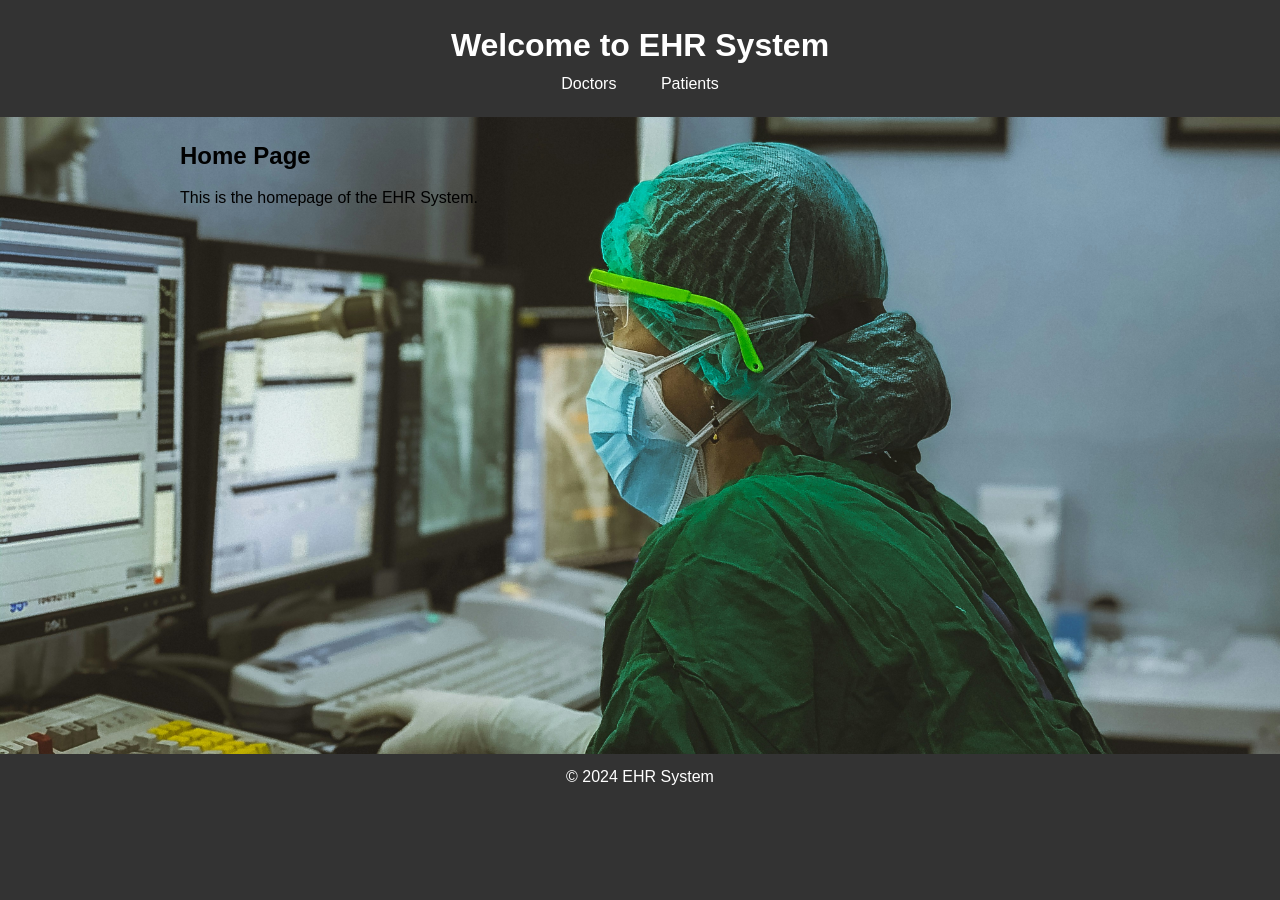
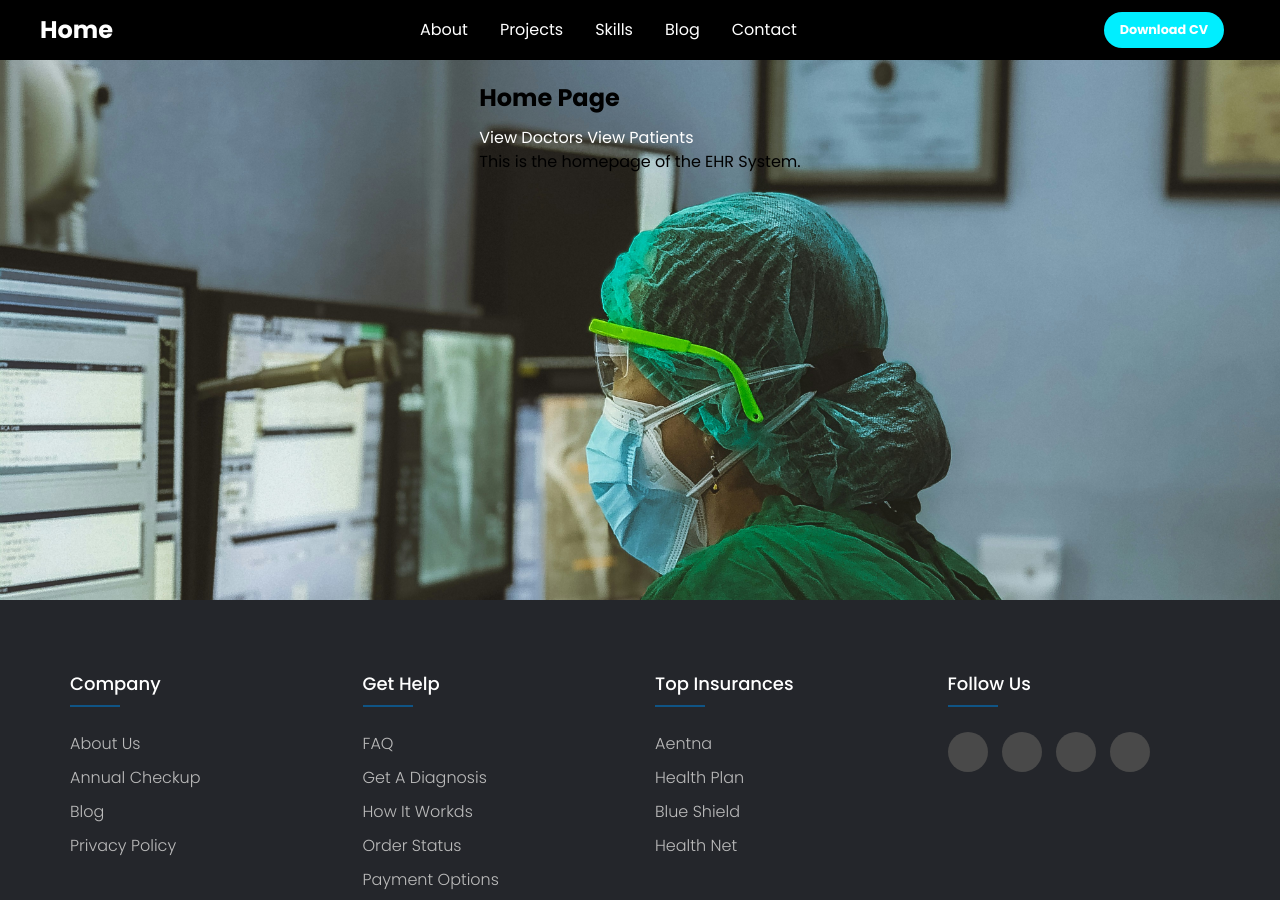
Before and after one commit to abenezer54/ehr-system, a PHP site: page / in a window 1280 px wide. Before the commit the page ends 785 px from the top, so only its background shows below. Run offline with PHP 8.4, Linux system fonts and the light colour scheme.

Commit message:
add footer and header file with styles and add fucnctionality to doctors to add and view records

```diff
--- /dev/null
+++ b/assets/css/footer.css
@@ -0,0 +1,94 @@
+@import url("https://fonts.googleapis.com/css2?family=Poppins:wght@300;400;500;600;700&display=swap");
+body {
+  line-height: 1.5;
+  font-family: "Poppins", sans-serif;
+}
+* {
+  margin: 0;
+  padding: 0;
+  box-sizing: border-box;
+}
+.footer-container {
+  height: 160px;
+  max-width: 1170px;
+  margin: auto;
+}
+.row {
+  display: flex;
+  flex-wrap: wrap;
+}
+ul {
+  list-style: none;
+}
+.footer {
+  background-color: #24262b;
+  padding: 70px 0;
+}
+.footer-col {
+  width: 25%;
+  padding: 0 15px;
+}
+.footer-col h4 {
+  font-size: 18px;
+  color: #ffffff;
+  text-transform: capitalize;
+  margin-bottom: 35px;
+  font-weight: 500;
+  position: relative;
+}
+.footer-col h4::before {
+  content: "";
+  position: absolute;
+  left: 0;
+  bottom: -10px;
+  background-color: #0f5485;
+  height: 2px;
+  box-sizing: border-box;
+  width: 50px;
+}
+.footer-col ul li:not(:last-child) {
+  margin-bottom: 10px;
+}
+.footer-col ul li a {
+  font-size: 16px;
+  text-transform: capitalize;
+  color: #ffffff;
+  text-decoration: none;
+  font-weight: 300;
+  color: #bbbbbb;
+  display: block;
+  transition: all 0.3s ease;
+}
+.footer-col ul li a:hover {
+  color: #ffffff;
+  padding-left: 8px;
+}
+.footer-col .social-links a {
+  display: inline-block;
+  height: 40px;
+  width: 40px;
+  background-color: #494949;
+  margin: 0 10px 10px 0;
+  text-align: center;
+  line-height: 40px;
+  border-radius: 50%;
+  color: #ffffff;
+  transition: all 0.5s ease;
+}
+.footer-col .social-links a:hover {
+  color: #24262b;
+  background-color: #ffffff;
+}
+
+/*responsive*/
+@media (max-width: 767px) {
+  .footer-col {
+    width: 50%;
+    margin-bottom: 30px;
+  }
+}
+@media (max-width: 574px) {
+  .footer-col {
+    width: 100%;
+  }
+}
--- /dev/null
+++ b/assets/css/header.css
@@ -0,0 +1,158 @@
+/* Nav Bar */
+
+li {
+  list-style: none;
+}
+
+a {
+  text-decoration: none;
+  color: #fff;
+  font-size: 1rem;
+}
+
+a:hover {
+  color: #00eaff;
+}
+
+header {
+  width: 100%;
+  position: relative;
+  padding: 0 2rem;
+  background-color: #000;
+}
+
+.navbar {
+  width: 100%;
+  height: 60px;
+  max-width: 1200px;
+  margin: 0 auto;
+  display: flex;
+  align-items: center;
+  justify-content: space-between;
+}
+
+.navbar .logo a {
+  font-size: 1.5rem;
+  font-weight: bold;
+}
+
+.navbar .nav ul {
+  display: flex;
+  gap: 2rem;
+  align-items: center;
+  margin-left: auto;
+  margin-right: 0;
+}
+
+.navbar .menu {
+  color: #fff;
+  font-size: 1.5rem;
+  cursor: pointer;
+  display: none;
+}
+
+.navbar .highlight {
+  display: block;
+  margin-left: 0;
+  margin-right: 1rem;
+}
+
+.highlight {
+  background-color: #0ef;
+  color: #fff;
+  padding: 0.5rem 1rem;
+  border: none;
+  outline: none;
+  border-radius: 20px;
+  font-size: 0.8rem;
+  font-weight: bold;
+  cursor: pointer;
+  transition: scale 0.2s ease;
+  align-items: center;
+  justify-content: center;
+  text-align: center;
+  margin: 0 auto;
+}
+
+.highlight:hover {
+  transform: scale(1.05);
+  color: #000;
+}
+
+.highlight:active {
+  transform: scale(0.95);
+}
+
+.dropdown-menu {
+  position: absolute;
+  top: 60px;
+  width: 250px;
+  height: 0;
+  background: rgba(255, 255, 255, 0.1);
+  backdrop-filter: blur(15px);
+  border-radius: 10px;
+  overflow: hidden;
+  display: none;
+}
+
+.dropdown-menu li {
+  padding: 0.7rem;
+  display: flex;
+  align-items: center;
+  justify-content: center;
+}
+
+.dropdown-menu .highlight {
+  width: 80%;
+  display: flex;
+  justify-content: center;
+}
+
+.dropdown-menu.open {
+  height: 325px;
+  width: 100%;
+  max-width: 100%;
+  left: 0;
+  right: 0;
+}
+
+.header-container {
+  display: flex;
+  flex-direction: column;
+  align-items: center;
+  justify-content: center;
+  text-align: center;
+  height: 100vh;
+  background-color: transparent;
+}
+
+/* Nav Bar Ends */
+
+/* Responsive */
+
+@media (max-width: 992px) {
+  .navbar .nav ul {
+    display: none;
+  }
+
+  .navbar .menu {
+    display: flex;
+  }
+
+  .navbar .menu i {
+    display: inline-block;
+  }
+
+  .navbar .highlight {
+    display: none;
+  }
+
+  .dropdown-menu {
+    display: block;
+  }
+
+  .dropdown-menu .highlight {
+    display: block;
+    margin-top: 1rem;
+  }
+}
--- a/assets/css/index.css
+++ b/assets/css/index.css
@@ -14,7 +14,9 @@ body {
   background-size: cover;
   background-position: center;
   background-repeat: no-repeat;
-  height: 100vh;
+  height: 900px;
+  display: flex;
+  flex-direction: column;
 }
 
 header {
@@ -50,6 +52,7 @@ nav ul li a:hover {
 
 /* Container styles */
 .container {
+  height: 90%;
   max-width: 960px;
   margin: 20px auto;
   padding: 0 20px;
@@ -60,14 +63,3 @@ nav ul li a:hover {
 .container h2 {
   margin-bottom: 10px;
 }
-
-/* Footer styles */
-footer {
-  background-color: #333;
-  color: #fff;
-  text-align: center;
-  padding: 10px 0;
-  position: fixed;
-  bottom: 0;
-  width: 100%;
-}
--- a/includes/footer.php
+++ b/includes/footer.php
@@ -0,0 +1,43 @@
+<footer class="footer">
+  	 <div class="footer-container">
+  	 	<div class="row">
+  	 		<div class="footer-col">
+  	 			<h4>Company</h4>
+  	 			<ul>
+  	 				<li><a href="#">About Us</a></li>
+  	 				<li><a href="#">Annual Checkup</a></li>
+  	 				<li><a href="#">Blog</a></li>
+  	 				<li><a href="#">Privacy Policy</a></li>
+  	 			</ul>
+  	 		</div>
+  	 		<div class="footer-col">
+  	 			<h4>get help</h4>
+  	 			<ul>
+  	 				<li><a href="#">FAQ</a></li>
+  	 				<li><a href="#">Get A Diagnosis</a></li>
+  	 				<li><a href="#">How it workds</a></li>
+  	 				<li><a href="#">order status</a></li>
+  	 				<li><a href="#">payment options</a></li>
+  	 			</ul>
+  	 		</div>
+  	 		<div class="footer-col">
+  	 			<h4>Top Insurances</h4>
+  	 			<ul>
+  	 				<li><a href="#">Aentna</a></li>
+  	 				<li><a href="#">Health Plan</a></li>
+  	 				<li><a href="#">Blue Shield</a></li>
+  	 				<li><a href="#">Health Net</a></li>
+  	 			</ul>
+  	 		</div>
+  	 		<div class="footer-col">
+  	 			<h4>follow us</h4>
+  	 			<div class="social-links">
+  	 				<a href="#"><i class="fab fa-facebook-f"></i></a>
+  	 				<a href="#"><i class="fab fa-twitter"></i></a>
+  	 				<a href="#"><i class="fab fa-instagram"></i></a>
+  	 				<a href="#"><i class="fab fa-linkedin-in"></i></a>
+  	 			</div>
+  	 		</div>
+  	 	</div>
+  	 </div>
+  </footer>
--- a/includes/header.php
+++ b/includes/header.php
@@ -0,0 +1,28 @@
+<header>
+    <div class="navbar">
+        <div class="logo">
+            <a href="C:\Users\Asus\OneDrive\Desktop\ehr-system\index.php">Home</a>
+        </div>
+        <div class="nav">
+            <ul>
+                <li><a href="#">About</a></li>
+                <li><a href="#">Projects</a></li>
+                <li><a href="#">Skills</a></li>
+                <li><a href="#">Blog</a></li>
+                <li><a href="#">Contact</a></li>
+            </ul>
+            <div class="menu"><i class="fa-solid fa-bars"></i></div>
+        </div>
+        <a href="#" class="highlight">Download CV</a>
+        <div class="dropdown-menu">
+            <ul>
+                <li><a href="#">About</a></li>
+                <li><a href="#">Projects</a></li>
+                <li><a href="#">Skills</a></li>
+                <li><a href="#">Blog</a></li>
+                <li><a href="#">Contact</a></li>
+                <li><a href="#" class="highlight">Log in</a></li>
+            </ul>
+        </div>
+    </div>
+</header>
--- a/index.php
+++ b/index.php
@@ -5,25 +5,20 @@
     <meta name="viewport" content="width=device-width, initial-scale=1.0">
     <title>EHR System</title>
     <link rel="stylesheet" href="/assets/css/index.css">
+    <link rel="stylesheet" href="../../assets/css/footer.css">
+    <link rel="stylesheet" href="../../assets/css/header.css">
 </head>
 <body>
-    <header>
-        <h1>Welcome to EHR System</h1>
-        <nav>
-            <ul>
-                <li><a href="views/doctor/list.php">Doctors</a></li>
-                <li><a href="views/patient/list.php">Patients</a></li>
-            </ul>
-        </nav>
-    </header>
-
+    <?php
+    include("includes/header.php"); ?>
     <div class="container">
         <h2>Home Page</h2>
+        <a href="views/doctor/list.php">View Doctors</a>
+        <a href="views/patient/list.php">View Patients</a>
         <p>This is the homepage of the EHR System.</p>
     </div>
 
-    <footer>
-        <p>&copy; <?php echo date("Y"); ?> EHR System</p>
-    </footer>
+    <?php
+    include("includes/footer.php"); ?>
 </body>
 </html>
--- a/views/doctor/list.php
+++ b/views/doctor/list.php
@@ -19,6 +19,7 @@ $doctors = $doctor->getAllDoctors();
     <meta charset="UTF-8">
     <meta name="viewport" content="width=device-width, initial-scale=1.0">
     <link rel="stylesheet" href="../../assets/css/list.css">
+    <link rel="stylesheet" href="../../assets/css/footer.css">
     <title>Doctor List</title>
 </head>
 <body>
@@ -44,5 +45,7 @@ $doctors = $doctor->getAllDoctors();
             <?php endwhile; ?>
         </div>
     </div>
+    <?php
+    include("includes/footer.php"); ?>
 </body>
 </html>
```
Also changed, not shown: models/Doctor.php (+14 -2 lines), models/Patient.php (+7 -0 lines), views/patient/add-record.php (added, +58 -0 lines), views/patient/list.php (+8 -0 lines), views/patient/view-record.php (added, +59 -0 lines), views/patient/view.php (+40 -9 lines).
